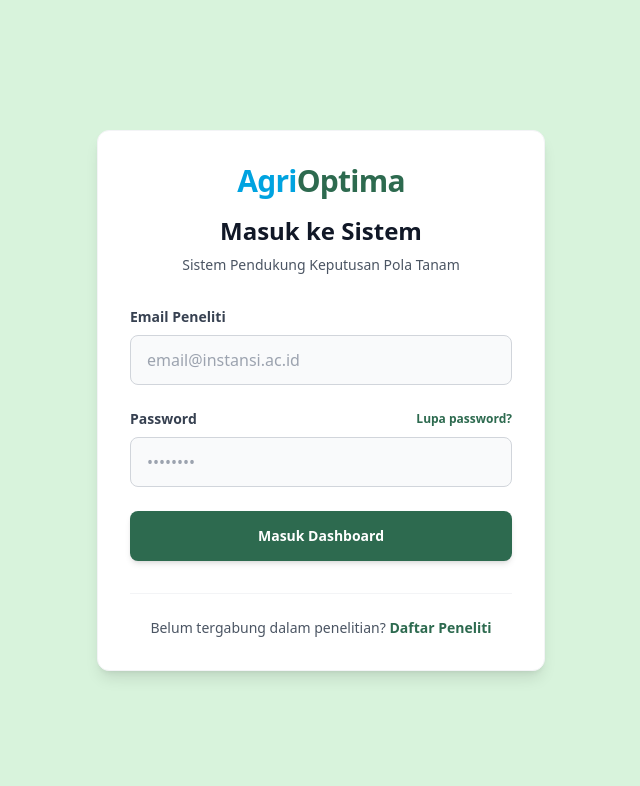
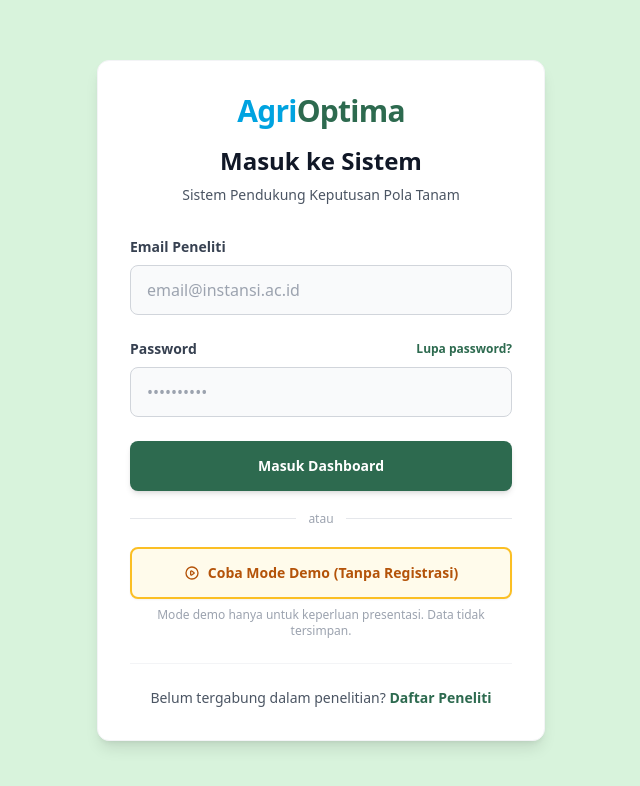
Before and after one commit to FragmentOfRayzen/agrioptima, a React (Vite) app in the folder frontend-pola-tanam/: page /login in a window 1280 px wide. Shown: the top 786 px of the page, without its empty margins (319-959 px from the left). Built offline with nearby package versions, Linux system fonts and the light colour scheme.

Commit message:
feat: tambah tombol Mode Demo di halaman login untuk presentasi

```diff
--- a/frontend-pola-tanam/src/pages/Login.tsx
+++ b/frontend-pola-tanam/src/pages/Login.tsx
@@ -7,6 +7,7 @@ const Login: React.FC = () => {
   const [errorMsg, setErrorMsg] = useState('');
   const [notVerifiedEmail, setNotVerifiedEmail] = useState('');
   const [loading, setLoading] = useState(false);
+  const [demoLoading, setDemoLoading] = useState(false);
 
   const navigate = useNavigate();
 
@@ -14,31 +15,30 @@ const Login: React.FC = () => {
     e.preventDefault();
     setLoading(true);
     setErrorMsg('');
+    setNotVerifiedEmail('');
 
     try {
-      // 1. Mengirim kredensial ke API Backend
       const response = await fetch('https://agrioptima-backend-production.up.railway.app/api/auth/login', {
         method: 'POST',
-        headers: {
-          'Content-Type': 'application/json',
-        },
+        headers: { 'Content-Type': 'application/json' },
         body: JSON.stringify({ email, password }),
       });
 
       const data = await response.json();
 
       if (!response.ok) {
-        // Jika login ditolak (password salah, email tidak ada, belum verifikasi)
-        setErrorMsg(data.message);
+        if (response.status === 403) {
+          setNotVerifiedEmail(email);
+          setErrorMsg('Akun belum diverifikasi. Silakan cek email Anda untuk kode OTP.');
+        } else {
+          setErrorMsg(data.message);
+        }
         setLoading(false);
         return;
       }
 
-      // 2. Jika sukses, simpan JWT (ID Card) ke LocalStorage browser
       localStorage.setItem('agrioptima_token', data.token);
       localStorage.setItem('agrioptima_user', JSON.stringify(data.user));
-
-      // 3. Arahkan ke halaman utama sistem (Dashboard)
       navigate('/dashboard');
 
     } catch (error) {
@@ -46,6 +46,22 @@ const Login: React.FC = () => {
       setErrorMsg('Gagal terhubung ke server. Pastikan Backend berjalan.');
       setLoading(false);
     }
+  };
+
+  const handleDemoLogin = () => {
+    setDemoLoading(true);
+    // Simpan data demo ke localStorage agar seluruh halaman mengenalinya
+    const demoUser = {
+      id: 'demo',
+      nama: 'Pengguna Demo',
+      email: 'demo@agrioptima.id',
+      instansi: 'Demo - AgriOptima',
+    };
+    localStorage.setItem('agrioptima_token', 'demo_token_agrioptima_2024');
+    localStorage.setItem('agrioptima_user', JSON.stringify(demoUser));
+    setTimeout(() => {
+      navigate('/dashboard');
+    }, 800);
   };
 
   return (
@@ -67,6 +83,15 @@ const Login: React.FC = () => {
         {errorMsg && (
           <div className="mb-4 p-3 bg-red-100 border border-red-400 text-red-700 rounded text-sm text-center font-medium">
             {errorMsg}
+            {notVerifiedEmail && (
+              <button
+                type="button"
+                onClick={() => navigate('/verify', { state: { email: notVerifiedEmail } })}
+                className="block w-full mt-2 text-sm font-bold text-white bg-amber-500 hover:bg-amber-600 rounded-lg py-2 px-4 transition-colors"
+              >
+                Masukkan Kode OTP Sekarang →
+              </button>
+            )}
           </div>
         )}
 
@@ -81,7 +106,7 @@ const Login: React.FC = () => {
               className="mt-1 w-full px-4 py-3 border border-gray-300 rounded-lg focus:ring-2 focus:ring-agri-green focus:border-agri-green bg-gray-50 focus:bg-white transition-colors"
               placeholder="email@instansi.ac.id"
               required
-              disabled={loading}
+              disabled={loading || demoLoading}
             />
           </div>
 
@@ -89,23 +114,23 @@ const Login: React.FC = () => {
             <div className="flex justify-between items-center mb-1">
               <label className="block text-sm font-bold text-gray-700">Password</label>
               <Link to="/forgot-password" className="text-xs font-semibold text-agri-green hover:text-green-800">
-  Lupa password?
-</Link>
+                Lupa password?
+              </Link>
             </div>
             <input
               type="password"
               value={password}
               onChange={(e) => setPassword(e.target.value)}
               className="mt-1 w-full px-4 py-3 border border-gray-300 rounded-lg focus:ring-2 focus:ring-agri-green focus:border-agri-green bg-gray-50 focus:bg-white transition-colors"
-              placeholder="••••••••"
+              placeholder="••••••••••"
               required
-              disabled={loading}
+              disabled={loading || demoLoading}
             />
           </div>
 
           <button
             type="submit"
-            disabled={loading}
+            disabled={loading || demoLoading}
             className={`w-full flex justify-center py-3.5 px-4 border border-transparent rounded-lg shadow-md text-sm font-bold text-white bg-agri-green hover:bg-green-700 focus:outline-none transition-transform transform hover:-translate-y-0.5 ${
               loading ? 'opacity-70 cursor-not-allowed' : ''
             }`}
@@ -114,8 +139,46 @@ const Login: React.FC = () => {
           </button>
         </form>
 
-        <div className="mt-8 text-center border-t border-gray-100 pt-6">
+        {/* Divider */}
+        <div className="my-5 flex items-center gap-3">
+          <div className="flex-1 h-px bg-gray-200" />
+          <span className="text-xs text-gray-400 font-medium">atau</span>
+          <div className="flex-1 h-px bg-gray-200" />
+        </div>
 
+        {/* Tombol Mode Demo */}
+        <button
+          type="button"
+          onClick={handleDemoLogin}
+          disabled={loading || demoLoading}
+          className={`w-full flex items-center justify-center gap-2 py-3.5 px-4 rounded-lg border-2 border-amber-400 bg-amber-50 hover:bg-amber-100 text-amber-700 font-bold text-sm transition-all transform hover:-translate-y-0.5 shadow-sm ${
+            demoLoading ? 'opacity-70 cursor-not-allowed' : ''
+          }`}
+        >
+          {demoLoading ? (
+            <>
+              <svg className="animate-spin h-4 w-4 text-amber-600" fill="none" viewBox="0 0 24 24">
+                <circle className="opacity-25" cx="12" cy="12" r="10" stroke="currentColor" strokeWidth="4" />
+                <path className="opacity-75" fill="currentColor" d="M4 12a8 8 0 018-8v8z" />
+              </svg>
+              Memuat Mode Demo...
+            </>
+          ) : (
+            <>
+              <svg xmlns="http://www.w3.org/2000/svg" className="h-4 w-4" fill="none" viewBox="0 0 24 24" stroke="currentColor" strokeWidth={2}>
+                <path strokeLinecap="round" strokeLinejoin="round" d="M14.752 11.168l-3.197-2.132A1 1 0 0010 9.87v4.263a1 1 0 001.555.832l3.197-2.132a1 1 0 000-1.664z" />
+                <path strokeLinecap="round" strokeLinejoin="round" d="M21 12a9 9 0 11-18 0 9 9 0 0118 0z" />
+              </svg>
+              Coba Mode Demo (Tanpa Registrasi)
+            </>
+          )}
+        </button>
+        <p className="text-xs text-center text-gray-400 mt-2">
+          Mode demo hanya untuk keperluan presentasi. Data tidak tersimpan.
+        </p>
+
+        {/* Footer */}
+        <div className="mt-6 text-center border-t border-gray-100 pt-6">
           <p className="text-sm text-gray-600">
             Belum tergabung dalam penelitian?{' '}
             <Link to="/register" className="font-bold text-agri-green hover:text-green-800 transition-colors">
```
